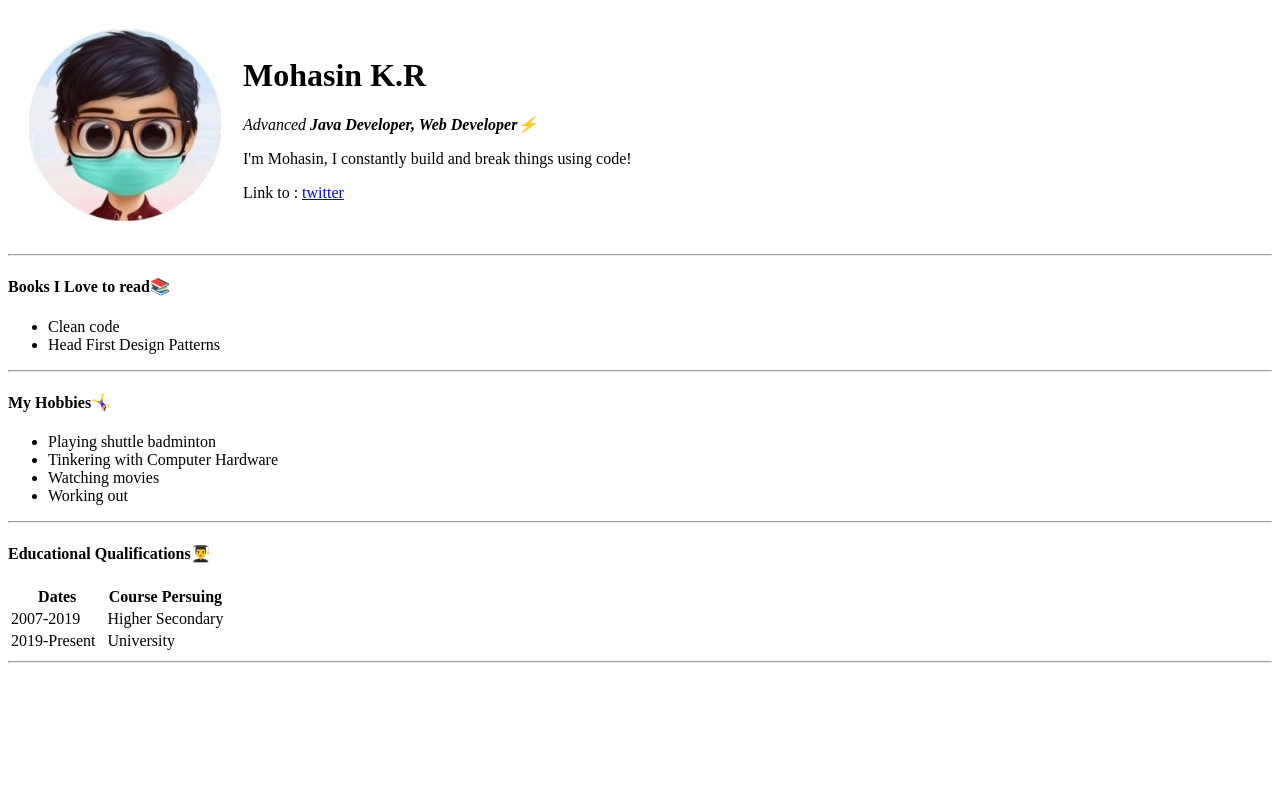
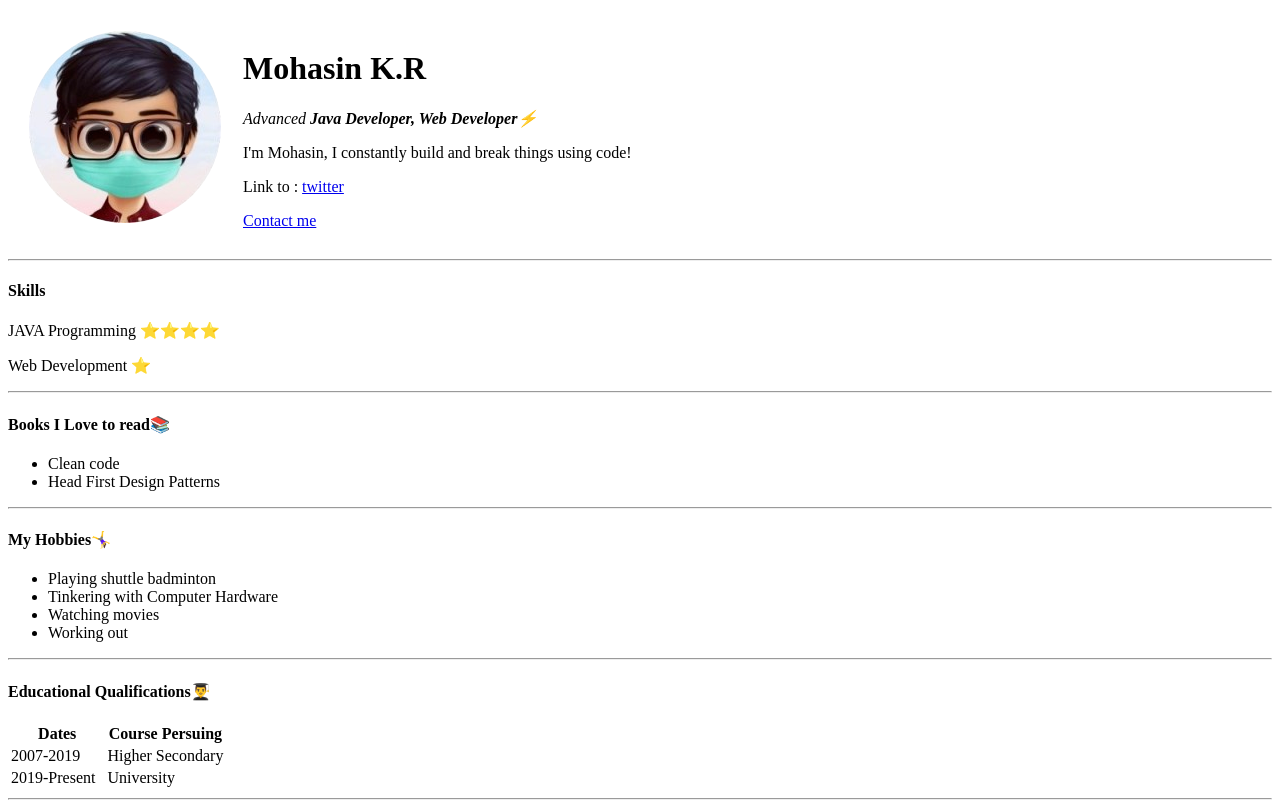
Before and after one commit to mohasinkr/portfolio-old, a plain HTML site: page index.html in a window 1280 px wide. Drawn offline with Linux system fonts and the light colour scheme.

Commit message:
Update index.html and use .png profile image

```diff
--- a/index.html
+++ b/index.html
@@ -9,15 +9,20 @@
 <body>
   <table cellspacing="20">
     <tr>
-      <td><img src="assets\images\boy mask vector.jpg" alt="boy-wearing-mask-vector"></td>
+      <td><img src="assets\images\boy mask vector.png" alt="boy-wearing-mask-vector"></td>
       <td>
         <h1>Mohasin K.R</h1>
         <p><em>Advanced <strong>Java Developer, Web Developer⚡</strong></em></p>
         <p>I'm Mohasin, I constantly build and break things using code!</p>
         <p>Link to : <a href="https://twitter.com/ediblehazard">twitter</a> </p>
+        <a href="Contacts.html"> Contact me </a>
       </td>
     </tr>
   </table>
+  <hr>
+  <h4>Skills</h4>
+  <p>JAVA Programming ⭐⭐⭐⭐</p>
+  <p>Web Development  ⭐</p>
   <hr>
   <h4>Books I Love to read📚</h4>
   <p>
@@ -61,6 +66,7 @@
     </tbody>
   </table>
   <hr>
+
 </body>
 
 </html>
```
Also changed, not shown: assets/images/boy mask vector.jpg (deleted), assets/images/boy mask vector.png (added).
